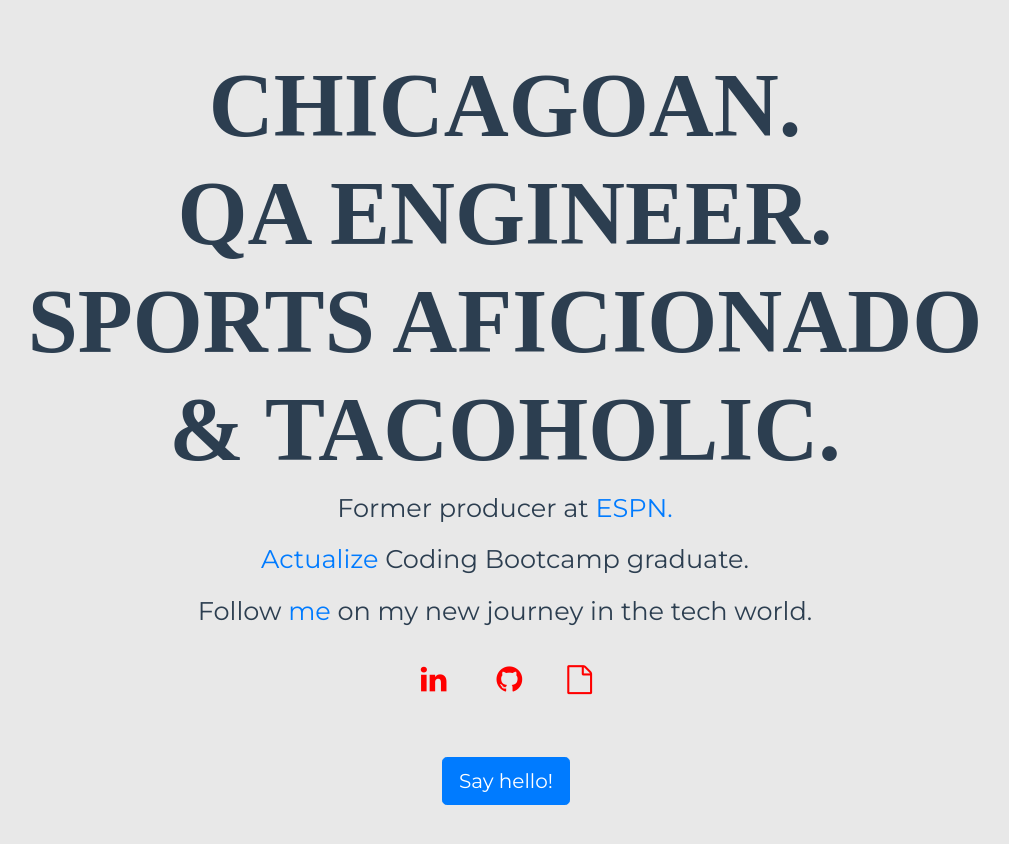
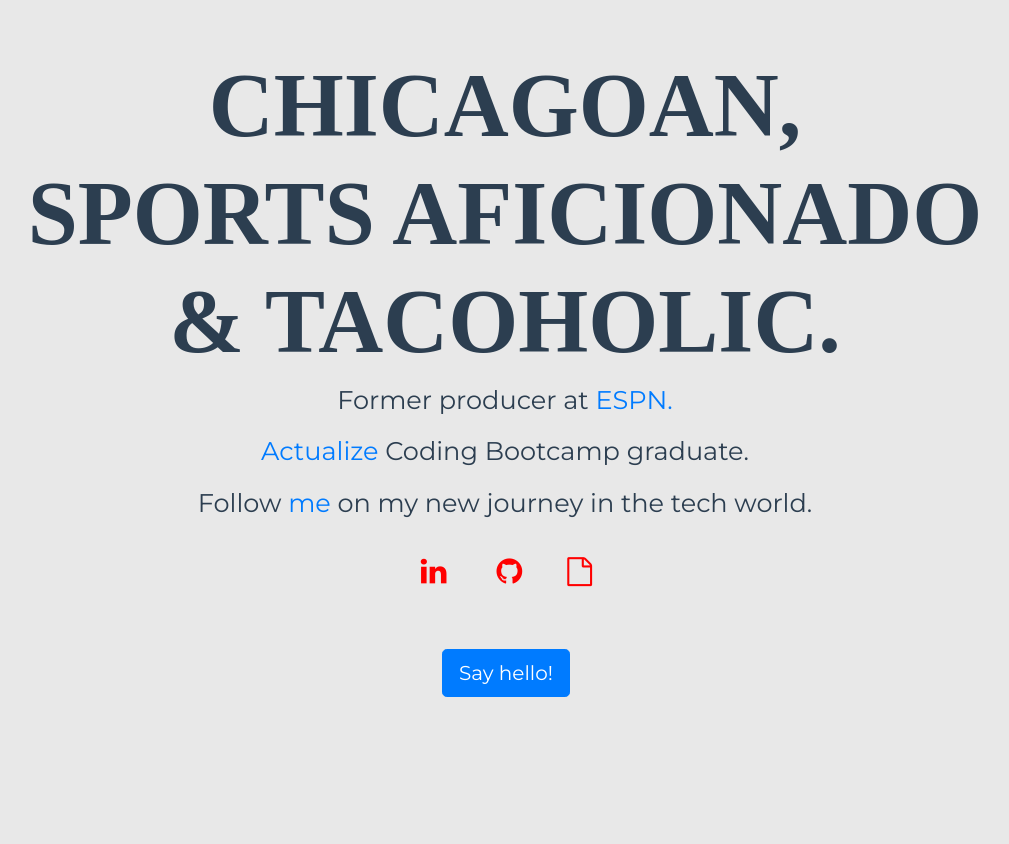
Before and after one commit to Tacoholic/personal_website, a Vue app: page / in a window 1280 px wide. Shown: the top 844 px of the page, without its empty margins (135-1144 px from the left). After the commit the page ends 800 px from the top, so only its background shows below. Built offline with nearby package versions, Linux system fonts and the light colour scheme; a web font is replaced by a local one.

Commit message:
fixed wording

```diff
--- a/src/components/HelloWorld.vue
+++ b/src/components/HelloWorld.vue
@@ -2,9 +2,7 @@
   <div class="sidebar-wrapper">
     <!-- <aside class="aside aside-1"> -->
         <div class="about clearfix">
-          <h1>CHICAGOAN.
-          <br>
-          QA ENGINEER.
+          <h1>CHICAGOAN,
           <br>
           SPORTS AFICIONADO
           <br>
```
